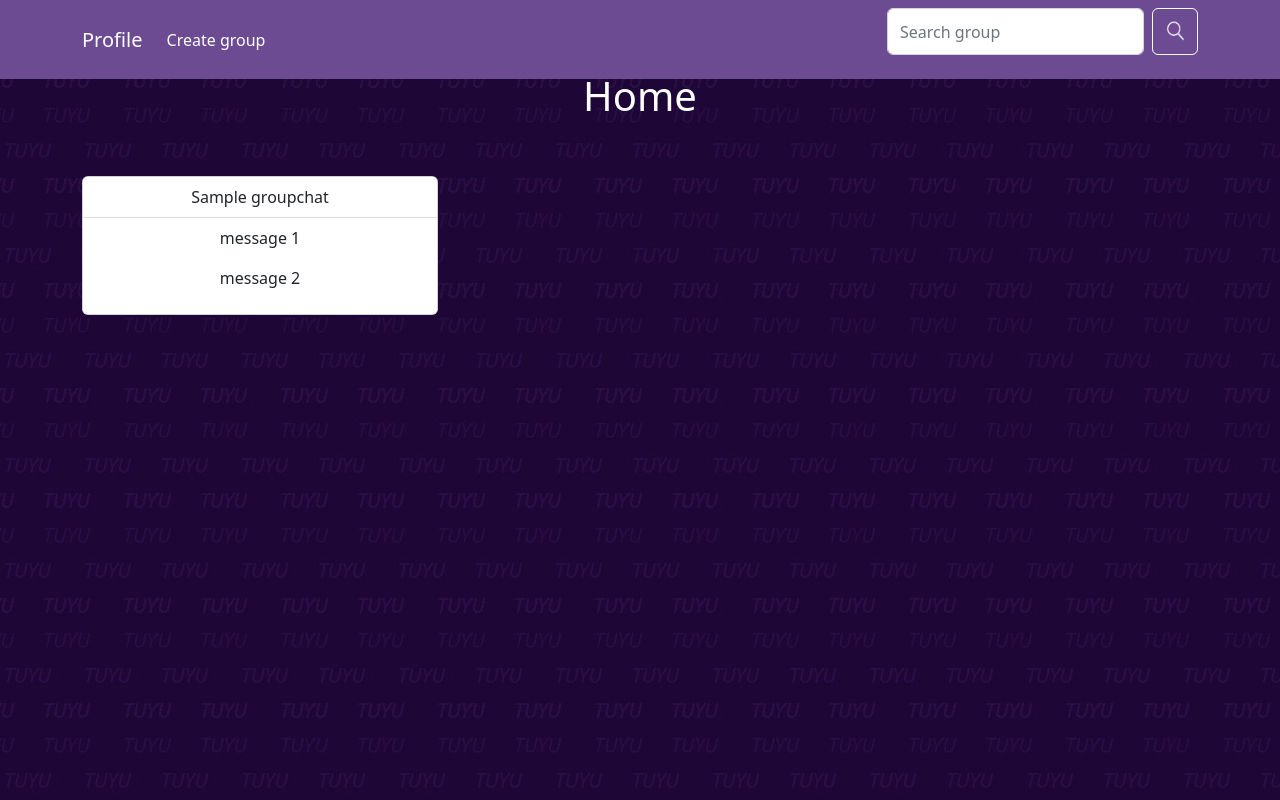
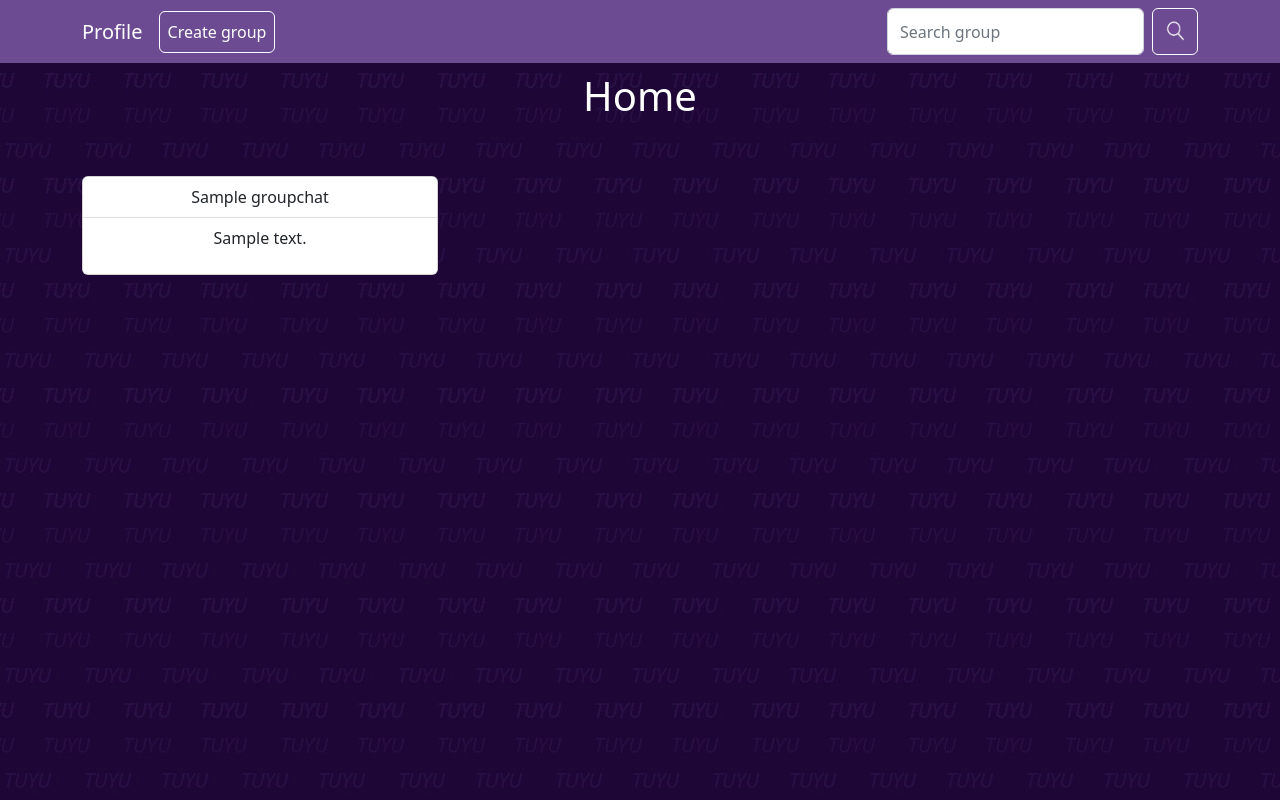
Before and after one commit to davidtchilian/tumoChat, a PHP site: page /page-accueil.php in a window 1280 px wide. Run offline with PHP 8.4, Linux system fonts and the light colour scheme; the visitor is signed in with stand-in values (Sample User, id 1); tables that the repository leaves empty hold one stand-in row (values such as "Sample post").

Commit message:
add last two message on page accueil

```diff
--- a/site/views/page-accueil.php
+++ b/site/views/page-accueil.php
@@ -1,13 +1,9 @@
-<<<<<<< HEAD
-=======
-
->>>>>>> 3084e8cfcf8d667be9ea5fee2d1e0796635628b3
 <?php
   session_start();
-  $user_id = $_SESSION['user_id'];
-  $_SESSION['user_id'] = $user_id;
-  require_once("../models/db.php");
-  $sql = "SELECT group_id, group_name FROM GROUPCHAT JOIN isInGroup ON isInGroup_group_id = group_id WHERE isInGroup_user_id = ".$user_id;
+  $userId = $_SESSION['user_id'];
+
+  require("../models/db.php");
+  $sql = "SELECT group_id, group_name FROM GROUPCHAT JOIN isInGroup ON isInGroup_group_id = group_id WHERE isInGroup_user_id=$userId";
   $result = mysqli_query($conn, $sql);
 ?>
 <!DOCTYPE html>
@@ -17,12 +13,7 @@
   <meta name="viewport" content="width=device-width, initial-scale=1.0" />
   <meta http-equiv="X-UA-Compatible" content="ie=edge" />
   <title>TUYU | Home</title>
-    <link
-      href="https://cdn.jsdelivr.net/npm/bootstrap@5.2.0-beta1/dist/css/bootstrap.min.css"
-      rel="stylesheet"
-      integrity="sha384-0evHe/X+R7YkIZDRvuzKMRqM+OrBnVFBL6DOitfPri4tjfHxaWutUpFmBp4vmVor"
-      crossorigin="anonymous"
-    />
+  <link href="https://cdn.jsdelivr.net/npm/bootstrap@5.2.0-beta1/dist/css/bootstrap.min.css" rel="stylesheet" integrity="sha384-0evHe/X+R7YkIZDRvuzKMRqM+OrBnVFBL6DOitfPri4tjfHxaWutUpFmBp4vmVor" crossorigin="anonymous"/>
   <link rel="stylesheet" href="../style/page-accueil.css" />
   <script src="https://cdn.jsdelivr.net/npm/bootstrap@5.2.0-beta1/dist/js/bootstrap.bundle.min.js"></script>
 </head>
@@ -30,45 +21,20 @@
   <div class="fixed-top">
     <nav class="navbar navbar-expand-lg" style="background-color: #6c4b93">
       <div class="container">
-          <a class="navbar-brand" href="profile.php" style="color :white"
-            >Profile</a
-          >
-          <button
-            class="navbar-toggler"
-            type="button"
-            data-bs-toggle="collapse"
-            data-bs-target="#navbarText"
-            aria-controls="navbarText"
-            aria-expanded="false"
-            aria-label="Toggle navigation"
-          >
+        <a class="navbar-brand" href="profile.php" style="color :white">Profile</a>
+        <button class="navbar-toggler" type="button" data-bs-toggle="collapse" data-bs-target="#navbarText" aria-controls="navbarText" aria-expanded="false" aria-label="Toggle navigation">
           <span class="navbar-toggler-icon"></span>
         </button>
         <div class="collapse navbar-collapse" id="navbarText">
           <ul class="navbar-nav me-auto mb-2 mb-lg-0">
             <li class="nav-item">
-                <a
-                  class="nav-link active"
-                  aria-current="page"
-                  href="creategroup.php"
-                  style="color : white"
-                  >Create group</a
-                >
+              <a class="nav-link active btn" aria-current="page" href="creategroup.php" style="color : white">Create group</a>
             </li>
           </ul>
           <form class="d-flex" role="search">
-              <input
-                class="form-control me-2"
-                type="search"
-                placeholder="Search group"
-                aria-label="Search"
-              />
+            <input class="form-control me-2" type="search" placeholder="Search group" aria-label="Search"/>
             <button class="btn search">
-                <img
-                  src="../assets/images/loupe.png"
-                  alt="Rechercher"
-                  style="width : 20px; height: 30px; margin-top : 3px"
-                />
+              <img src="../assets/images/loupe.png" alt="Rechercher" style="width : 20px; height: 30px; margin-top : 3px"/>
             </button>
           </form>
         </div>
@@ -81,24 +47,31 @@
       <h1 class="Titre">Home</h1>
     </div>
     <div class="row">
+      <div class="col-lg-4 col-sm-12">
           <?php
             while($group = mysqli_fetch_assoc($result)){?>
-                <div class="col-lg-4 col-sm-12">
               <a href="page-chat.php?id=<?php echo $group["group_id"]; ?>" style="text-decoration :none">
               <div class="card mt-5">
                 <ul class="list-group list-group-flush">
                   <li class="list-group-item"><?php echo $group["group_name"]; ?></li>
                   <li class="list-group-item">
-                          <p>message 1</p>
-                          <p>message 2</p>
+                    <?php
+                      $groupId = $group['group_id'];
+                      $sql = "SELECT * FROM message WHERE message_group_id=$groupId ORDER BY message_date DESC LIMIT 2";
+                      $lastMessages = mysqli_query($conn, $sql);
+                      while ($message = mysqli_fetch_assoc($lastMessages)) {
+                        echo "<p>".$message['message_content']."</p>";
+                      }
+                    ?>
                   </li>
                 </ul>
               </div>
+            <?php
+            }
+            mysqli_close($conn);
+            ?>
         </a>
       </div>
-              <?php
-              }
-              ?>
     </div>
   </div>
 </body>
```
Lines whose indentation alone changed are shown as unchanged.
